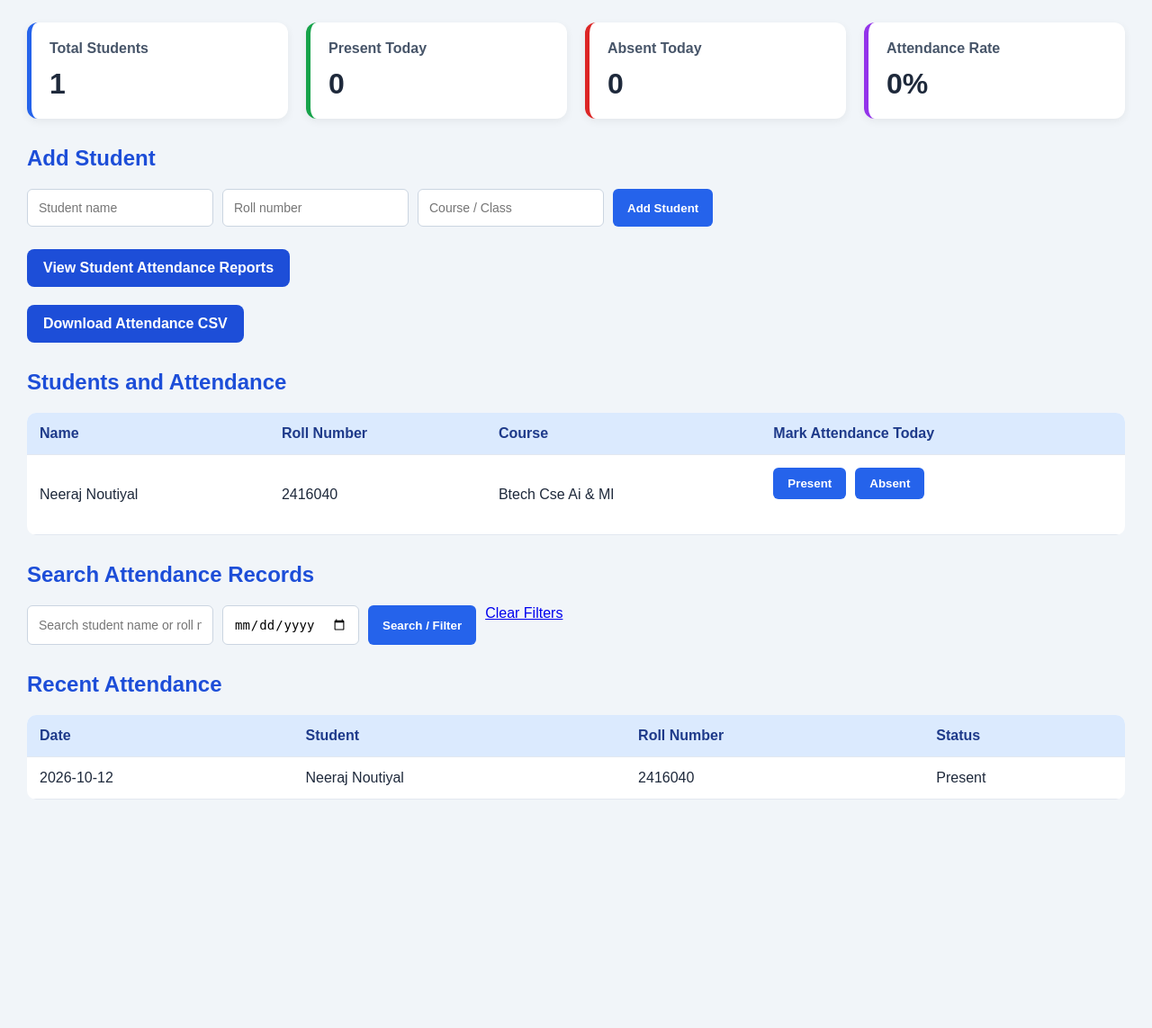
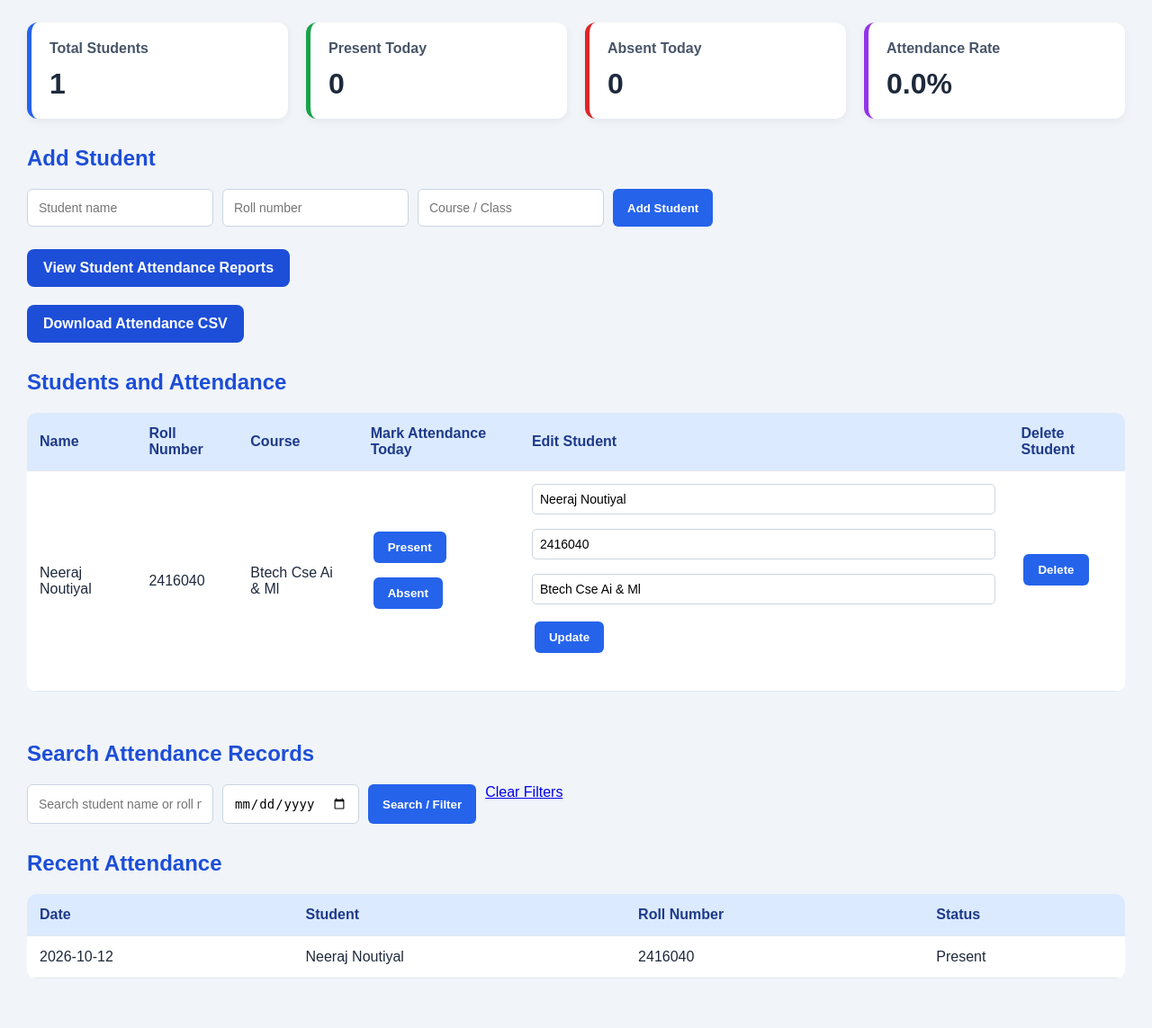
Before and after one commit to NeerajNoutiyal/Attendance-Management-System, a Flask app: page / in a window 1280 px wide. Shown: the part 156-1299 px from the top of the page at 90% size. Before the commit the page ends 1045 px from the top, so only its background shows below. Run offline with Flask 3, Linux system fonts and the light colour scheme; data comes from the database, SQL or seed files in the repository.

Commit message:
Improve attendance management features and UI

```diff
--- a/app.py
+++ b/app.py
@@ -11,16 +11,20 @@ from flask import (
     request,
     redirect,
     url_for,
-    Response
+    Response,
+    flash
 )
 
 app = Flask(__name__)
+app.secret_key = "change-this-to-a-random-secret-key"
+
 DB_PATH = Path(__file__).with_name("attendance.db")
 
 
 def get_db():
     connection = sqlite3.connect(DB_PATH)
     connection.row_factory = sqlite3.Row
+    connection.execute("PRAGMA foreign_keys = ON")
     return connection
 
 
@@ -43,7 +47,9 @@ def initialize_db():
                 status TEXT NOT NULL
                     CHECK(status IN ('Present', 'Absent')),
                 UNIQUE(student_id, date),
-                FOREIGN KEY(student_id) REFERENCES students(id)
+                FOREIGN KEY(student_id)
+                    REFERENCES students(id)
+                    ON DELETE CASCADE
             )
         """)
 
@@ -76,7 +82,6 @@ def index():
             params.extend([f"%{search}%", f"%{search}%"])
 
         query += " ORDER BY a.date DESC, s.name LIMIT 100"
-
         records = db.execute(query, params).fetchall()
 
         total_students = db.execute(
@@ -94,7 +99,7 @@ def index():
         """, (today,)).fetchone()[0]
 
     attendance_rate = (
-        round(present_today / total_students * 100)
+        round(present_today / total_students * 100, 2)
         if total_students else 0
     )
 
@@ -118,19 +123,68 @@ def add_student():
     course = request.form.get("course", "").strip()
 
     if not name or not roll_no or not course:
-        return "All student fields are required.", 400
+        flash("Please fill in all student fields.", "error")
+        return redirect(url_for("index"))
 
     try:
         with get_db() as db:
-            db.execute(
-                """
+            db.execute("""
                 INSERT INTO students (name, roll_no, course)
                 VALUES (?, ?, ?)
-                """,
-                (name, roll_no, course)
+            """, (name, roll_no, course))
+
+        flash("Student added successfully!", "success")
+
+    except sqlite3.IntegrityError:
+        flash("That roll number already exists.", "error")
+
+    return redirect(url_for("index"))
+
+
+@app.route("/edit_student/<int:student_id>", methods=["POST"])
+def edit_student(student_id):
+    name = request.form.get("name", "").strip()
+    roll_no = request.form.get("roll_no", "").strip()
+    course = request.form.get("course", "").strip()
+
+    if not name or not roll_no or not course:
+        flash("All student fields are required.", "error")
+        return redirect(url_for("index"))
+
+    try:
+        with get_db() as db:
+            cursor = db.execute("""
+                UPDATE students
+                SET name = ?, roll_no = ?, course = ?
+                WHERE id = ?
+            """, (name, roll_no, course, student_id))
+
+            if cursor.rowcount == 0:
+                flash("Student not found.", "error")
+            else:
+                flash("Student details updated successfully!", "success")
+
+    except sqlite3.IntegrityError:
+        flash("That roll number is already assigned to another student.", "error")
+
+    return redirect(url_for("index"))
+
+
+@app.route("/delete_student/<int:student_id>", methods=["POST"])
+def delete_student(student_id):
+    with get_db() as db:
+        cursor = db.execute(
+            "DELETE FROM students WHERE id = ?",
+            (student_id,)
+        )
+
+        if cursor.rowcount == 0:
+            flash("Student not found.", "error")
+        else:
+            flash(
+                "Student and their attendance records deleted.",
+                "success"
             )
-    except sqlite3.IntegrityError:
-        return "That roll number already exists.", 400
 
     return redirect(url_for("index"))
 
@@ -141,7 +195,8 @@ def mark_attendance():
     status = request.form.get("status", "")
 
     if not student_id or status not in ("Present", "Absent"):
-        return "Invalid attendance details.", 400
+        flash("Invalid attendance details.", "error")
+        return redirect(url_for("index"))
 
     with get_db() as db:
         student = db.execute(
@@ -150,7 +205,8 @@ def mark_attendance():
         ).fetchone()
 
         if student is None:
-            return "Student not found.", 404
+            flash("Student not found.", "error")
+            return redirect(url_for("index"))
 
         db.execute("""
             INSERT INTO attendance (student_id, date, status)
@@ -159,6 +215,7 @@ def mark_attendance():
             DO UPDATE SET status = excluded.status
         """, (student_id, date.today().isoformat(), status))
 
+    flash(f"Attendance marked: {status}.", "success")
     return redirect(url_for("index"))
 
 
@@ -174,23 +231,18 @@ def student_report():
     attendance_percentage = 0
 
     with get_db() as db:
-        students = db.execute(
-            """
+        students = db.execute("""
             SELECT id, name, roll_no, course
             FROM students
             ORDER BY name
-            """
-        ).fetchall()
+        """).fetchall()
 
         if roll_no:
-            student = db.execute(
-                """
+            student = db.execute("""
                 SELECT id, name, roll_no, course
                 FROM students
                 WHERE roll_no = ?
-                """,
-                (roll_no,)
-            ).fetchone()
+            """, (roll_no,)).fetchone()
 
             if student:
                 report = db.execute("""
@@ -201,18 +253,16 @@ def student_report():
                 """, (student["id"],)).fetchall()
 
                 total_days = len(report)
-
                 present_days = sum(
                     1 for record in report
                     if record["status"] == "Present"
                 )
-
                 absent_days = sum(
                     1 for record in report
                     if record["status"] == "Absent"
                 )
 
-                if total_days > 0:
+                if total_days:
                     attendance_percentage = round(
                         present_days / total_days * 100, 2
                     )
@@ -235,11 +285,7 @@ def export_attendance():
     writer = csv.writer(output)
 
     writer.writerow([
-        "Date",
-        "Student Name",
-        "Roll Number",
-        "Course",
-        "Status"
+        "Date", "Student Name", "Roll Number", "Course", "Status"
     ])
 
     with get_db() as db:
--- a/static/style.css
+++ b/static/style.css
@@ -141,3 +141,53 @@ tr:hover td {
 .report-link a:hover {
     background: #1e40af;
 }
+
+/* Success and error messages */
+.flash-message {
+    padding: 12px 16px;
+    margin: 15px 0;
+    border-radius: 8px;
+    font-weight: 600;
+    border: 1px solid transparent;
+}
+
+.flash-message.success {
+    background-color: #e8f7ee;
+    color: #176b3a;
+    border-color: #a7dfbb;
+}
+
+.flash-message.error {
+    background-color: #fdecec;
+    color: #a32121;
+    border-color: #f2b5b5;
+}
+
+/* Edit form inputs */
+table td input[type="text"] {
+    display: block;
+    width: 100%;
+    box-sizing: border-box;
+    padding: 8px;
+    margin-bottom: 6px;
+    border: 1px solid #cbd5e1;
+    border-radius: 5px;
+}
+
+/* Keep action buttons readable */
+table td button {
+    margin: 3px;
+    cursor: pointer;
+}
+
+/* Improve table usability on smaller screens */
+.table-wrap {
+    width: 100%;
+    overflow-x: auto;
+}
+
+table {
+    min-width: 750px;
+    width: 100%;
+    border-collapse: collapse;
+}
--- a/templates/index.html
+++ b/templates/index.html
@@ -1,10 +1,10 @@
+
 <!DOCTYPE html>
 <html lang="en">
 <head>
     <meta charset="UTF-8">
     <meta name="viewport" content="width=device-width, initial-scale=1.0">
     <title>Attendance Management System</title>
-    <link rel="stylesheet" href="{{ url_for('static', filename='style.css') }}">
     <link rel="stylesheet" href="{{ url_for('static', filename='style.css') }}">
 </head>
 <body>
@@ -14,46 +14,62 @@
     </header>
 
     <main>
+        <!-- Dashboard Statistics -->
         <section class="card">
             <div class="stats-container">
                 <div class="stat-card total-card">
                     <h3>Total Students</h3>
                     <p>{{ total_students }}</p>
                 </div>
+
                 <div class="stat-card present-card">
                     <h3>Present Today</h3>
                     <p>{{ present_today }}</p>
                 </div>
+
                 <div class="stat-card absent-card">
                     <h3>Absent Today</h3>
                     <p>{{ absent_today }}</p>
                 </div>
+
                 <div class="stat-card rate-card">
                     <h3>Attendance Rate</h3>
                     <p>{{ attendance_rate }}%</p>
                 </div>
             </div>
 
+            <!-- Add Student -->
+            <h2>Add Student</h2>
+            <form action="{{ url_for('add_student') }}" method="POST">
+                <input type="text" name="name"
+                       placeholder="Student name" required>
 
-            <h2>Add Student</h2>
-            <form action="{{ url_for('add_student') }}" method="post">
-                <input name="name" placeholder="Student name" required>
-                <input name="roll_no" placeholder="Roll number" required>
-                <input name="course" placeholder="Course / Class" required>
+                <input type="text" name="roll_no"
+                       placeholder="Roll number" required>
+
+                <input type="text" name="course"
+                       placeholder="Course / Class" required>
+
                 <button type="submit">Add Student</button>
             </form>
         </section>
 
+        <!-- Reports and Export -->
         <section class="card">
             <div class="report-link">
                 <a href="{{ url_for('student_report') }}">
                     View Student Attendance Reports
                 </a>
             </div>
+
             <div class="report-link">
-    <a href="{{ url_for('export_attendance') }}">Download Attendance CSV</a>
+                <a href="{{ url_for('export_attendance') }}">
+                    Download Attendance CSV
+                </a>
             </div>
+
             <h2>Students and Attendance</h2>
+
             {% if students %}
             <div class="table-wrap">
                 <table>
@@ -63,19 +79,75 @@
                             <th>Roll Number</th>
                             <th>Course</th>
                             <th>Mark Attendance Today</th>
+                            <th>Edit Student</th>
+                            <th>Delete Student</th>
                         </tr>
                     </thead>
+
                     <tbody>
                         {% for student in students %}
                         <tr>
                             <td>{{ student.name }}</td>
                             <td>{{ student.roll_no }}</td>
                             <td>{{ student.course }}</td>
+
+                            <!-- Attendance Buttons -->
                             <td>
-                                <form action="{{ url_for('mark_attendance') }}" method="post">
-                                    <input type="hidden" name="student_id" value="{{ student.id }}">
-                                    <button name="status" value="Present">Present</button>
-                                    <button name="status" value="Absent" class="absent">Absent</button>
+                                <form action="{{ url_for('mark_attendance') }}"
+                                      method="POST">
+                                    <input type="hidden"
+                                           name="student_id"
+                                           value="{{ student.id }}">
+
+                                    <button type="submit"
+                                            name="status"
+                                            value="Present">
+                                        Present
+                                    </button>
+
+                                    <button type="submit"
+                                            name="status"
+                                            value="Absent"
+                                            class="absent">
+                                        Absent
+                                    </button>
+                                </form>
+                            </td>
+
+                            <!-- Edit Student -->
+                            <td>
+                                <form action="{{ url_for('edit_student', student_id=student.id) }}"
+                                      method="POST">
+                                    <input type="text"
+                                           name="name"
+                                           value="{{ student.name }}"
+                                           placeholder="Name"
+                                           required>
+
+                                    <input type="text"
+                                           name="roll_no"
+                                           value="{{ student.roll_no }}"
+                                           placeholder="Roll number"
+                                           required>
+
+                                    <input type="text"
+                                           name="course"
+                                           value="{{ student.course }}"
+                                           placeholder="Course"
+                                           required>
+
+                                    <button type="submit">Update</button>
+                                </form>
+                            </td>
+
+                            <!-- Delete Student -->
+                            <td>
+                                <form action="{{ url_for('delete_student', student_id=student.id) }}"
+                                      method="POST"
+                                      onsubmit="return confirm('Delete this student and all their attendance records?');">
+                                    <button type="submit" class="absent">
+                                        Delete
+                                    </button>
                                 </form>
                             </td>
                         </tr>
@@ -88,8 +160,8 @@
             {% endif %}
         </section>
 
+        <!-- Search and Filter -->
         <section class="card">
-
             <h2>Search Attendance Records</h2>
 
             <form method="GET" action="{{ url_for('index') }}">
@@ -110,7 +182,9 @@
                 <a href="{{ url_for('index') }}">Clear Filters</a>
             </form>
 
+            <!-- Recent Attendance -->
             <h2>Recent Attendance</h2>
+
             {% if records %}
             <div class="table-wrap">
                 <table>
@@ -122,6 +196,7 @@
                             <th>Status</th>
                         </tr>
                     </thead>
+
                     <tbody>
                         {% for record in records %}
                         <tr>
@@ -141,3 +216,12 @@
     </main>
 </body>
 </html>
+{% with messages = get_flashed_messages(with_categories=true) %}
+    {% if messages %}
+        {% for category, message in messages %}
+            <div class="flash-message {{ category }}">
+                {{ message }}
+            </div>
+        {% endfor %}
+    {% endif %}
+{% endwith %}
```
Lines whose indentation alone changed are shown as unchanged.
